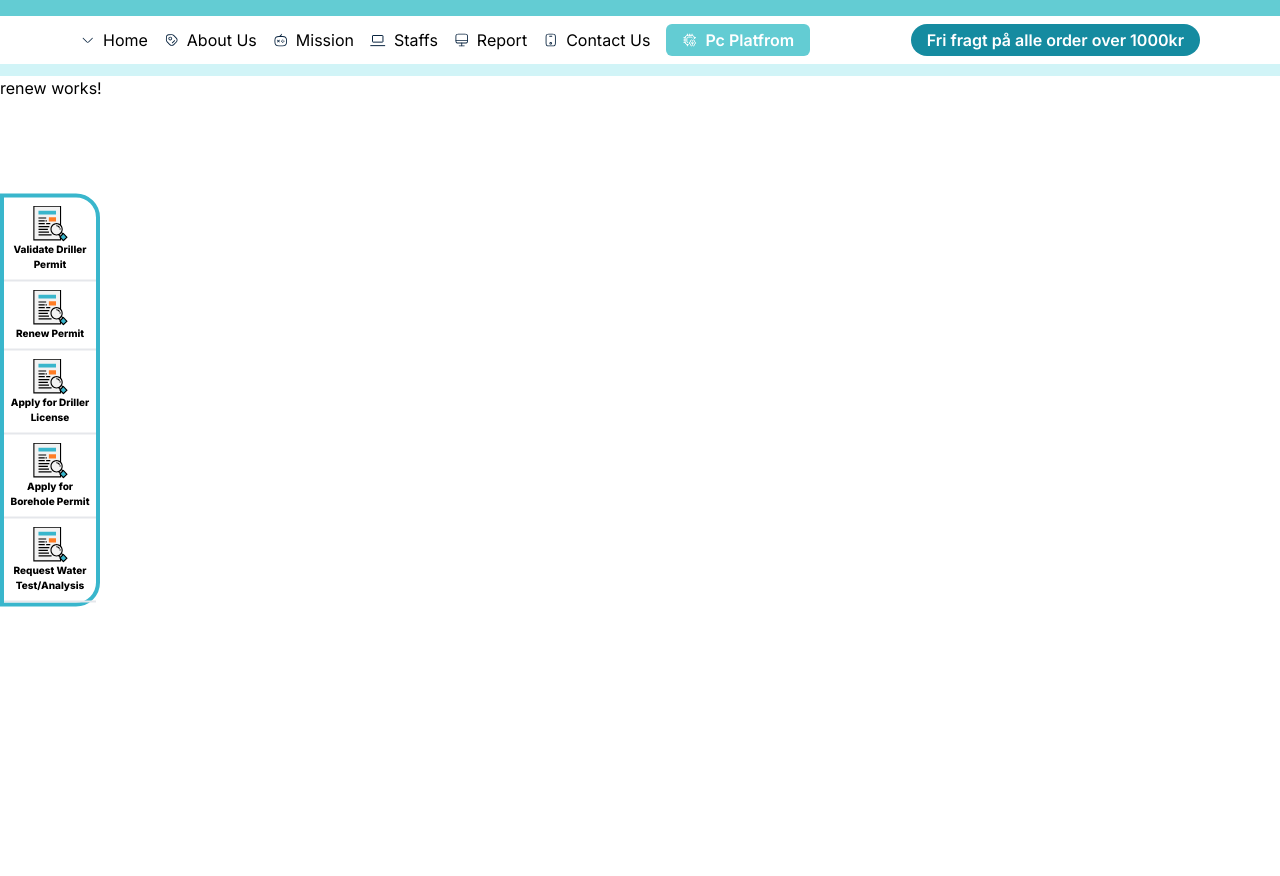
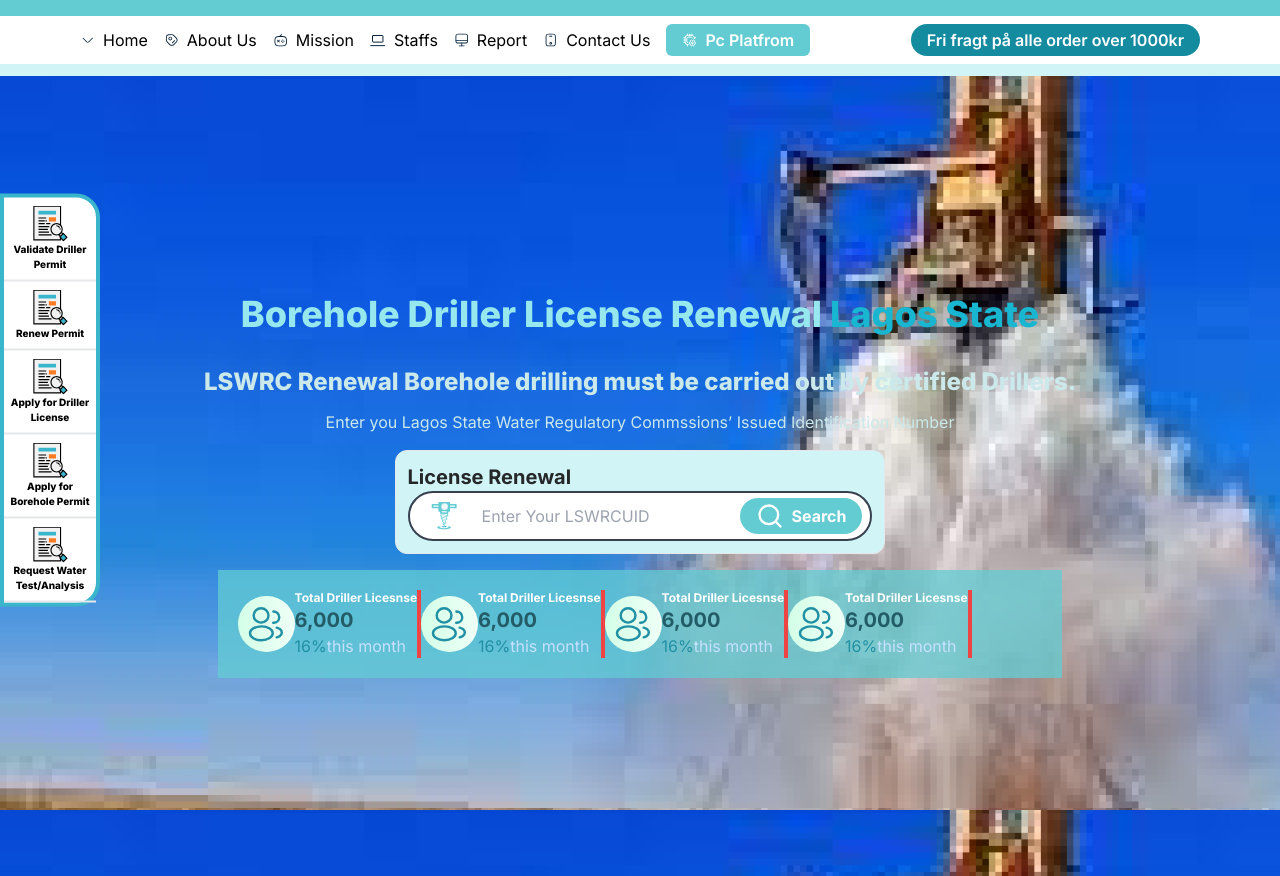
Before and after one commit to hatekisam/hydronet, an Angular app: page /renew in a window 1280 px wide. Built offline with nearby package versions, Linux system fonts and the light colour scheme.

Commit message:
Added the bottom data representer on renew

```diff
--- a/src/app/pages/renew/renew.component.ts
+++ b/src/app/pages/renew/renew.component.ts
@@ -5,12 +5,104 @@
   standalone: true,
   imports: [],
   template: `
-    <p>
-      renew works!
-    </p>
+    <div
+      class=" bg-[url('/assets/homeImage.png')] h-screen w-screen flex items-center justify-center flex-col px-28"
+    >
+      <p class="my-5 text-[#96E8EE] text-4xl font-extrabold">
+        Borehole Driller License Renewal
+        <span class="text-[#19B6D1]">Lagos State</span>
+      </p>
+      <p class="text-[#CBE8EA]  text-2xl font-extrabold my-3">
+        LSWRC Renewal Borehole drilling must be carried out by certified
+        Drillers.
+      </p>
+      <p class="text-[#CAE8EA]">
+        Enter you Lagos State Water Regulatory Commssions’ Issued Identification
+        Number
+      </p>
+      <div class="p-3 rounded-xl bg-[#D1F4F7] border  my-4">
+        <p class="text-xl text-[#262729] font-bold">License Renewal</p>
+        <div
+          class="flex items-center gap-2  border-2 border-gray-700 bg-white py-1 px-2 rounded-full h-[50px] pl-5"
+        >
+          <img src="../../../assets/locFil.svg" alt="" class="w-7 h-7" />
+          <input
+            type="text"
+            placeholder="Enter Your LSWRCUID"
+            class="border-none outline-none px-4 py-2"
+          />
+          <button
+            class="flex items-center gap-2 px-4 py-1 bg-[#63CCD3] rounded-full text-white font-bold"
+          >
+            <img src="../../../assets/search.svg" alt="" class="w-7 h-7" />
+            <p>Search</p>
+          </button>
+        </div>
+      </div>
+      <div class="w-[80%] bg-[rgba(98,204,211,0.75)] p-5 flex items-center">
+        <div class="flex items-center">
+          <div
+            class="p-2 rounded-full bg-gradient-to-r from-[#D3FFE7] to-[#EFFFF6]"
+          >
+            <img src="../../../assets/people.svg" alt="" />
+          </div>
+          <div>
+            <p class="text-white text-xs font-bold">Total Driller Licesnse</p>
+            <p class="text-[#235C66] text-xl font-bold">6,000</p>
+            <p class="text-[#C6E0FF]">
+              <span class="text-[#2190A4]">16%</span>this month
+            </p>
+          </div>
+        </div>
+        <div class="h-full w-1 bg-red-500"></div>
+        <div class="flex items-center">
+          <div
+            class="p-2 rounded-full bg-gradient-to-r from-[#D3FFE7] to-[#EFFFF6]"
+          >
+            <img src="../../../assets/people.svg" alt="" />
+          </div>
+          <div>
+            <p class="text-white text-xs font-bold">Total Driller Licesnse</p>
+            <p class="text-[#235C66] text-xl font-bold">6,000</p>
+            <p class="text-[#C6E0FF]">
+              <span class="text-[#2190A4]">16%</span>this month
+            </p>
+          </div>
+        </div>
+        <div class="h-full w-1 bg-red-500"></div>
+        <div class="flex items-center">
+          <div
+            class="p-2 rounded-full bg-gradient-to-r from-[#D3FFE7] to-[#EFFFF6]"
+          >
+            <img src="../../../assets/people.svg" alt="" />
+          </div>
+          <div>
+            <p class="text-white text-xs font-bold">Total Driller Licesnse</p>
+            <p class="text-[#235C66] text-xl font-bold">6,000</p>
+            <p class="text-[#C6E0FF]">
+              <span class="text-[#2190A4]">16%</span>this month
+            </p>
+          </div>
+        </div>
+        <div class="h-full w-1 bg-red-500"></div>
+        <div class="flex items-center">
+          <div
+            class="p-2 rounded-full bg-gradient-to-r from-[#D3FFE7] to-[#EFFFF6]"
+          >
+            <img src="../../../assets/people.svg" alt="" />
+          </div>
+          <div>
+            <p class="text-white text-xs font-bold">Total Driller Licesnse</p>
+            <p class="text-[#235C66] text-xl font-bold">6,000</p>
+            <p class="text-[#C6E0FF]">
+              <span class="text-[#2190A4]">16%</span>this month
+            </p>
+          </div>
+        </div>
+        <div class="h-full w-1 bg-red-500"></div>
+      </div>
+    </div>
   `,
-  styleUrl: './renew.component.css'
+  styleUrl: './renew.component.css',
 })
-export class RenewComponent {
-
-}
+export class RenewComponent {}
```
Also changed, not shown: src/assets/people.svg (added).
